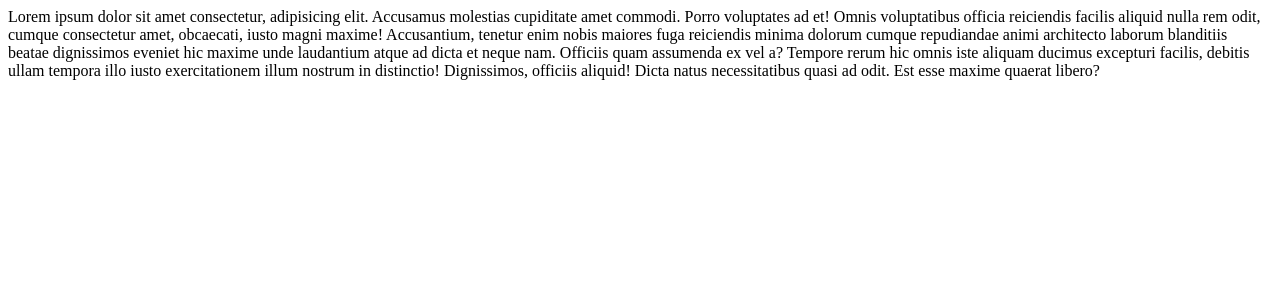
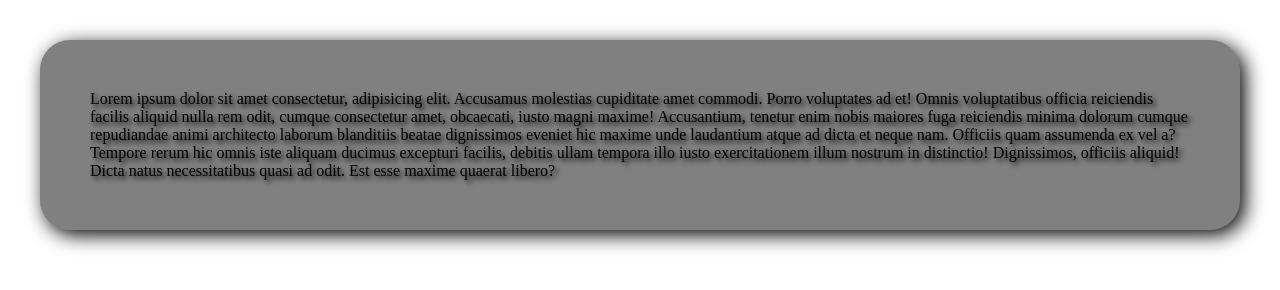
Before and after one commit to abdujabbarovsultan/GotHub-tutorials, a plain HTML site: page index.html in a window 1280 px wide. Drawn offline with Linux system fonts and the light colour scheme.

Commit message:
make some changes

```diff
--- a/index.html
+++ b/index.html
@@ -4,6 +4,7 @@
     <meta charset="UTF-8">
     <meta name="viewport" content="width=device-width, initial-scale=1.0">
     <title>Document</title>
+    <link rel="stylesheet" href="./style.css">
 </head>
 <body>
 
--- /dev/null
+++ b/style.css
@@ -0,0 +1,16 @@
+
+*{
+    margin: 0;
+    padding: 0;
+    box-sizing: border-box;
+    font-family: 'Times New Roman', Times, serif;
+    padding: 20px;
+}
+.container{
+    background-color: gray;
+    border-color: black;
+    box-shadow: 5px 5px 20px;
+    text-shadow: 3px 3px 5px;
+    border-radius: 30px;
+    padding: 50px;
+}
```
